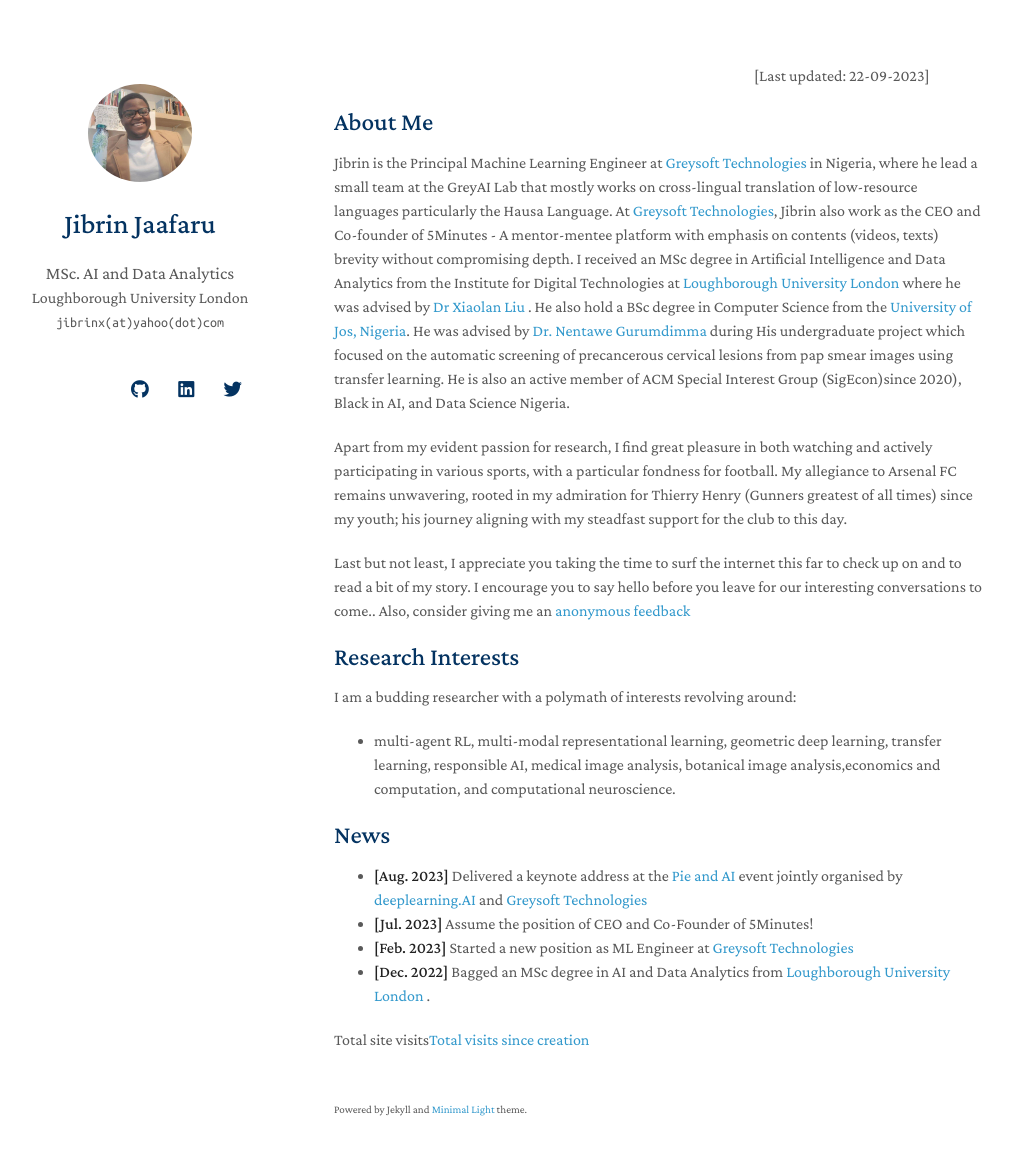
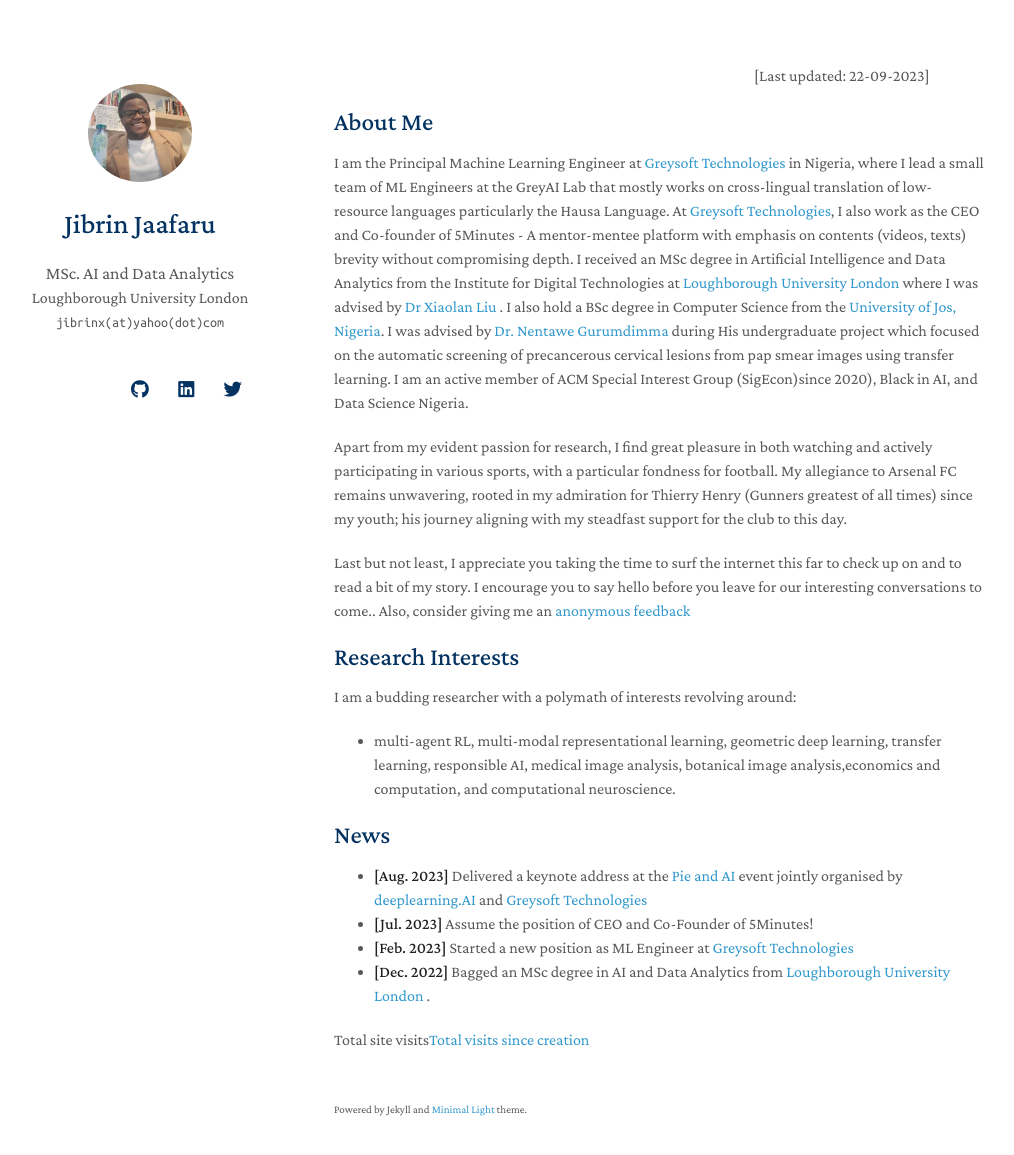
Before and after one commit to jibrinx/jibrinx.github.io, a Jekyll site: the page built from index.md, in a window 1280 px wide and 1190 px high. Shown: the top 1155 px of the window, without its empty margins (136-1150 px from the left). Built offline with Jekyll 4.4.1, drawn with Linux system fonts in a browser that asks for light colours; nearby versions of some CDN libraries; a style sheet for code colours, icons or effects is not loaded.

Commit message:
Update index.md

```diff
--- a/index.md
+++ b/index.md
@@ -5,7 +5,7 @@
 ## About Me
 
 
-Jibrin is the Principal Machine Learning Engineer at <a href="https://greysoft.ng">Greysoft Technologies</a> in Nigeria, where he lead a small team at the GreyAI Lab that mostly works on cross-lingual translation of low-resource languages particularly the Hausa Language. At <a href="https://greysoft.ng">Greysoft Technologies</a>, Jibrin also work as the CEO and Co-founder of 5Minutes - A mentor-mentee platform with emphasis on contents (videos, texts) brevity without compromising depth. I received an MSc degree in Artificial Intelligence and Data Analytics from the Institute for Digital Technologies at  <a href="https://www.lborolondon.ac.uk/study/masters-degrees/artificial-intelligence-data-analytics/"> Loughborough University London </a> where he was advised by <a href="https://www.lborolondon.ac.uk/about/staff/dr-xiaolan-liu/">Dr Xiaolan Liu </a>. He also hold a BSc degree in Computer Science from the <a href="https://unijos.edu.ng">University of Jos, Nigeria</a>. He was advised by  <a href="https://scholar.google.com/citations?user=q9VpwWEAAAAJ&hl=enDr. Nentawe Gurumdimma)"> Dr. Nentawe Gurumdimma</a> during His undergraduate project which focused on the automatic screening of precancerous cervical lesions from pap smear images using transfer learning. He is also an active member of ACM Special Interest Group (SigEcon)since 2020), Black in AI, and Data Science Nigeria.
+I am the Principal Machine Learning Engineer at <a href="https://greysoft.ng">Greysoft Technologies</a> in Nigeria, where I lead a small team of ML Engineers at the GreyAI Lab that mostly works on cross-lingual translation of low-resource languages particularly the Hausa Language. At <a href="https://greysoft.ng">Greysoft Technologies</a>, I also work as the CEO and Co-founder of 5Minutes - A mentor-mentee platform with emphasis on contents (videos, texts) brevity without compromising depth. I received an MSc degree in Artificial Intelligence and Data Analytics from the Institute for Digital Technologies at  <a href="https://www.lborolondon.ac.uk/study/masters-degrees/artificial-intelligence-data-analytics/"> Loughborough University London </a> where I was advised by <a href="https://www.lborolondon.ac.uk/about/staff/dr-xiaolan-liu/">Dr Xiaolan Liu </a>. I also hold a BSc degree in Computer Science from the <a href="https://unijos.edu.ng">University of Jos, Nigeria</a>. I was advised by  <a href="https://scholar.google.com/citations?user=q9VpwWEAAAAJ&hl=enDr. Nentawe Gurumdimma)"> Dr. Nentawe Gurumdimma</a> during His undergraduate project which focused on the automatic screening of precancerous cervical lesions from pap smear images using transfer learning. I am an active member of ACM Special Interest Group (SigEcon)since 2020), Black in AI, and Data Science Nigeria.
 
 Apart from my evident passion for research, I find great pleasure in both watching and actively participating in various sports, with a particular fondness for football. My allegiance to Arsenal FC remains unwavering, rooted in my admiration for Thierry Henry (Gunners greatest of all times) since my youth; his journey aligning with my steadfast support for the club to this day.
 
```
